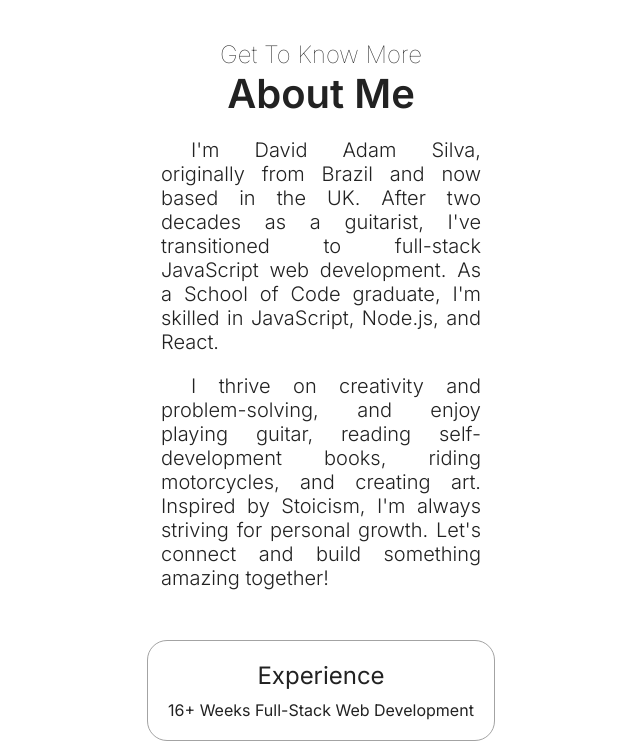
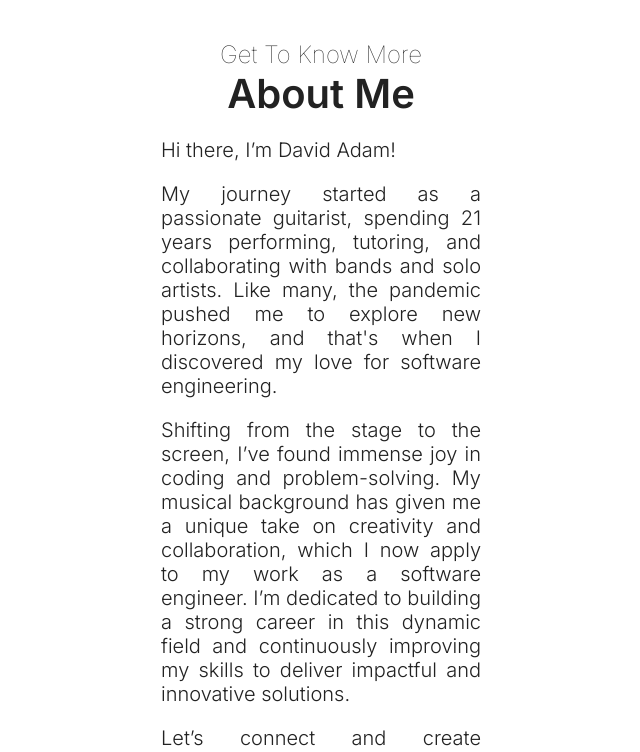
Before and after one commit to DavidAdam1323/portfolio-website-project, a React (Vite) app: page / in a window 1280 px wide. Shown: the part 860-1612 px from the top of the page, without its empty margins (319-959 px from the left). Built offline with nearby package versions, Linux system fonts and the light colour scheme.

Commit message:
Few adjustment with CSS on the About page.

```diff
--- a/src/sections/About/About.jsx
+++ b/src/sections/About/About.jsx
@@ -6,18 +6,22 @@ function About() {
       <h3 className={styles.subTitle}>Get To Know More</h3>
       <h1>About Me</h1>
       <div className={styles.aboutDetails}>
+        <p>Hi there, I’m David Adam!</p>
         <p>
-          I'm David Adam Silva, originally from Brazil and now based in the UK.
-          After two decades as a guitarist, I've transitioned to full-stack
-          JavaScript web development. As a School of Code graduate, I'm skilled
-          in JavaScript, Node.js, and React.
-        </p>{" "}
+          My journey started as a passionate guitarist, spending 21 years
+          performing, tutoring, and collaborating with bands and solo artists.
+          Like many, the pandemic pushed me to explore new horizons, and that's
+          when I discovered my love for software engineering.
+        </p>
         <p>
-          I thrive on creativity and problem-solving, and enjoy playing guitar,
-          reading self-development books, riding motorcycles, and creating art.
-          Inspired by Stoicism, I'm always striving for personal growth. Let's
-          connect and build something amazing together!
+          Shifting from the stage to the screen, I’ve found immense joy in
+          coding and problem-solving. My musical background has given me a
+          unique take on creativity and collaboration, which I now apply to my
+          work as a software engineer. I’m dedicated to building a strong career
+          in this dynamic field and continuously improving my skills to deliver
+          impactful and innovative solutions.
         </p>
+        <p>Let’s connect and create something amazing together!</p>
       </div>
       <div className={styles.cardSection}>
         <div className={styles.cardAbout}>
--- a/src/sections/About/AboutStyles.module.css
+++ b/src/sections/About/AboutStyles.module.css
@@ -12,7 +12,6 @@
     flex-direction: column;
     justify-content: space-evenly;
     align-items: center;
-    margin: 30px;
     gap: 20px;
   }
 
@@ -32,6 +31,7 @@
 
   article {
     font-family: "Inter", sans-serif;
+    font-size: 14.5px;
     margin: 0;
     text-align: center;
   }
@@ -44,7 +44,6 @@
     display: block;
     margin-block-start: 1em;
     margin-block-end: 1em;
-    text-indent: 30px;
     text-align: justify;
   }
 }
```
